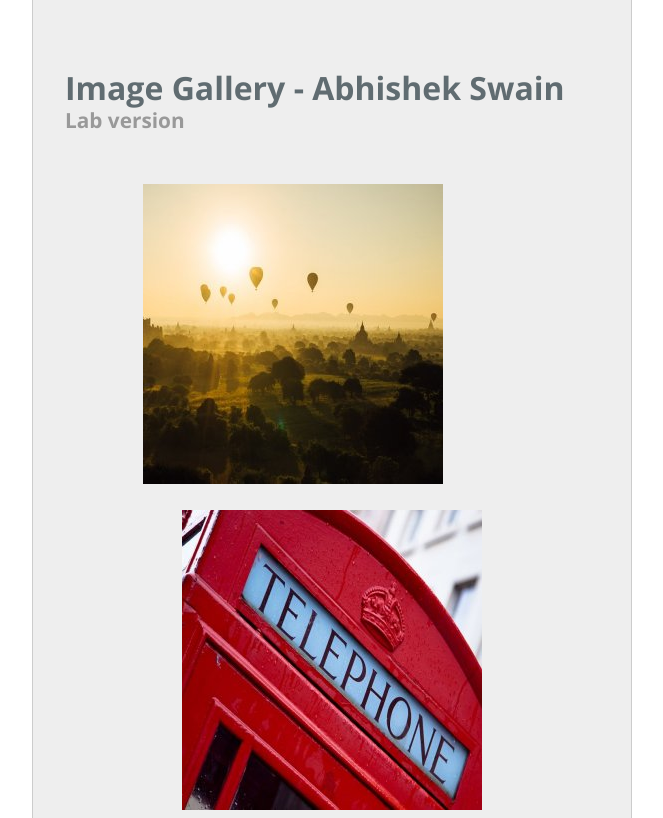
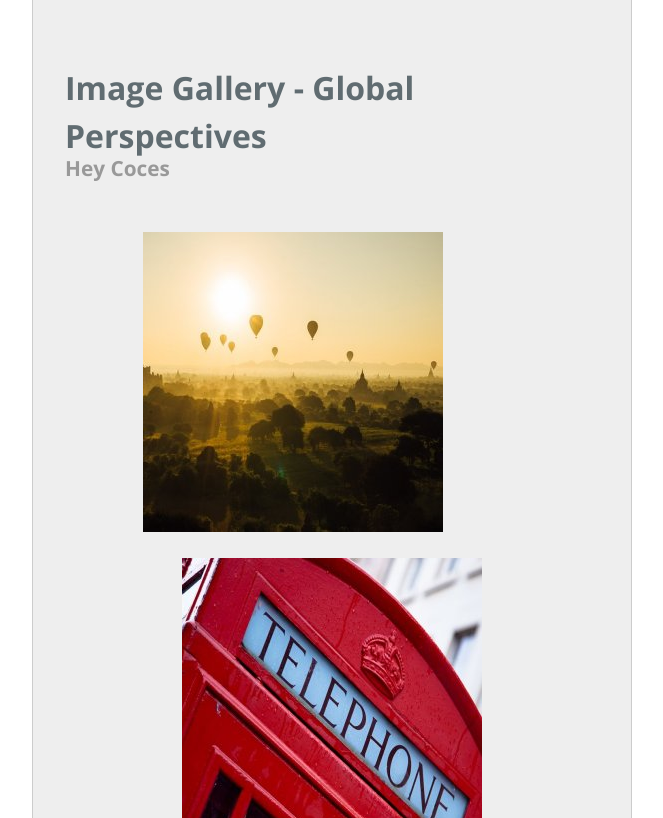
Before and after one commit to abhiswain9/mygallery, a plain HTML site: page index.html in a window 1280 px wide. Shown: the top 818 px of the page, without its empty margins (308-971 px from the left). Drawn offline with nearby package versions, Linux system fonts and the light colour scheme.

Commit message:
modified header and footer

```diff
--- a/index.html
+++ b/index.html
@@ -67,8 +67,8 @@
     <div class="container">
 
       <section class="page-header">
-        <h1 class="project-name">Image Gallery - Abhishek Swain</h1>
-        <h2 class="project-tagline">Lab version</h2>
+        <h1 class="project-name">Image Gallery - Global Perspectives</h1>
+        <h2 class="project-tagline">Hey Coces</h2>
       </section>
 
       <section class="gallery">
@@ -88,7 +88,7 @@
 
       <footer class="site-footer">
         <hr>
-        <p>Public domain photos provided by <a href="http://skuawk.com" target="_blank">skuawk.com</a></p>
+        <p>All photos are available for free public use. Site created by <a href="http://abhiswain9.github.io/personalBioPage/" target="_blank"> Abhishek Swain </a></p>
       </footer>
       <!-- JavaScript; Do not edit below -->
        <script src="js/jquery-1.12.0.min.js"></script>
```
